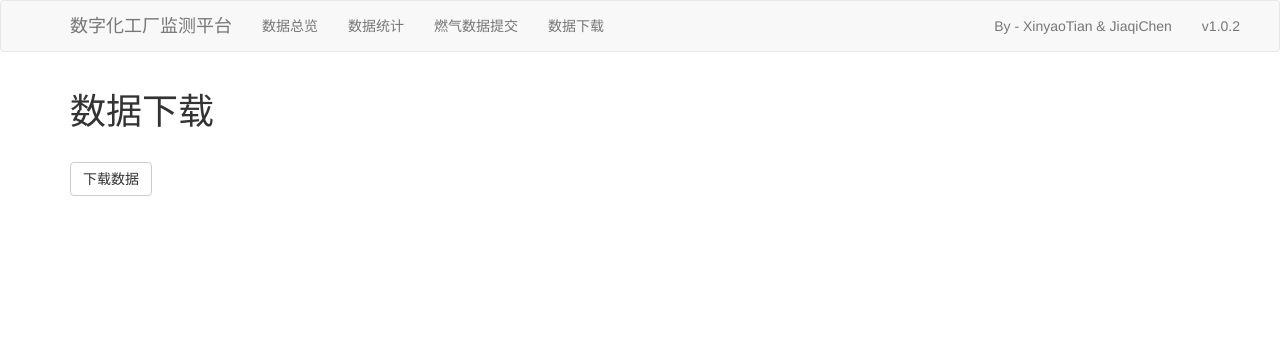
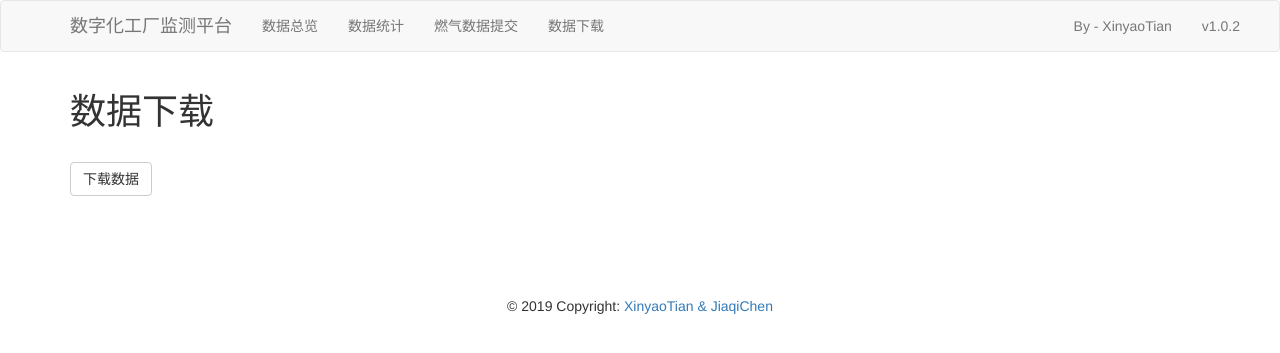
Before and after one commit to chenjiaqi-factory-project/WebUIPART, a Flask app: page /downloading in a window 1280 px wide. Shown: the top 353 px of the page. Run offline with Flask 2, Linux system fonts and the light colour scheme; some libraries are stand-ins or nearby versions.

Commit message:
Add fotter

```diff
--- a/app/templates/base.html
+++ b/app/templates/base.html
@@ -28,7 +28,7 @@
                         <li><a href="{{ url_for('data_download_view') }}">数据下载</a></li>
                     </ul>
                     <ul class="nav navbar-nav navbar-right">
-                        <li><a href="https://github.com/XinyaoTian">By - XinyaoTian & JiaqiChen</a></li>
+                        <li><a href="https://github.com/XinyaoTian">By - XinyaoTian</a></li>
                         <li><a>v1.0.2</a></li>
                     </ul>
                 </div>
@@ -59,4 +59,20 @@
             {# So, others templates should write about this part #}
             {% block app_content %}{% endblock %}
         </div>
+        {%- block footer %}
+        <br>
+        <br>
+        <br>
+        <!-- Footer -->
+        <footer class="page-footer font-small indigo">
+
+          <!-- Copyright -->
+          <div class="footer-copyright text-center py-3">© 2019 Copyright:
+            <a href="">XinyaoTian & JiaqiChen</a>
+          </div>
+          <!-- Copyright -->
+
+        </footer>
+        <!-- Footer -->
+        {%- endblock footer %}
     {% endblock %}
--- a/app/templates/statsPanel.html
+++ b/app/templates/statsPanel.html
@@ -66,7 +66,4 @@
                     {% endfor %}
         </table>
     </div>
-    <br>
-    <br>
-    <br>
 {% endblock %}
```
